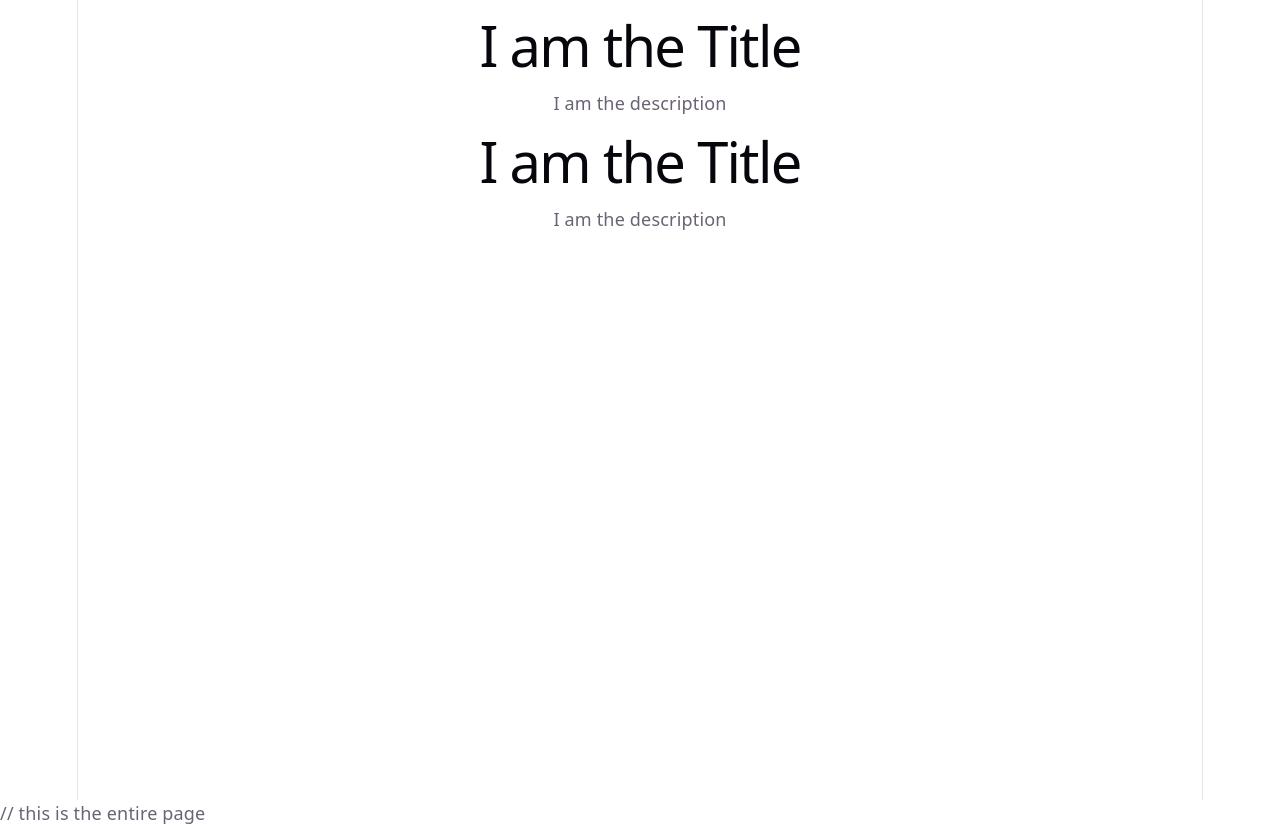
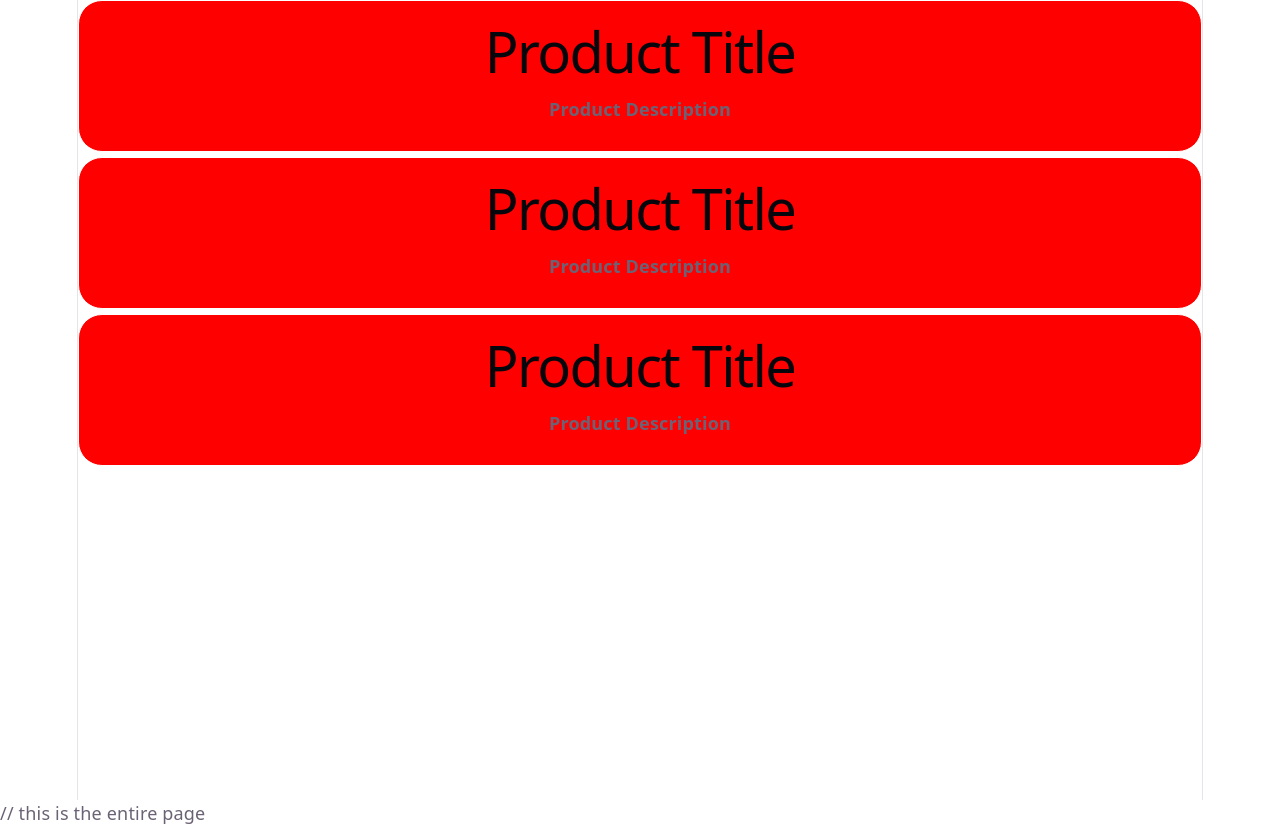
Before and after one commit to Rakeshkumar-2005/React-Learning, a React (Vite) app in the folder basic-react-app/: page / in a window 1280 px wide. Built offline with nearby package versions, Linux system fonts and the light colour scheme.

Commit message:
Stracturing component

```diff
--- a/basic-react-app/src/App.jsx
+++ b/basic-react-app/src/App.jsx
@@ -1,20 +1,14 @@
 import './App.css';
-import Title from "./Title.jsx";
+import ProductTab from './ProductTab';
+
 
 // import
 
-function Descriptin(){
-  return <p>I am the description</p>
-}
-
 function App() {
   return (
-    <div>
-      <Title />
-      <Descriptin />
-      <Title />
-      <Descriptin />
-    </div>
+    <>
+      <ProductTab/>
+    </>
   );
 }
 
--- /dev/null
+++ b/basic-react-app/src/Product.css
@@ -0,0 +1,7 @@
+.Product{
+  border: 1px solid white;
+  border-radius: 24px;
+  margin-bottom: 5px;
+  padding: 5px 0 5px 0;
+  background-color: red;
+}
--- /dev/null
+++ b/basic-react-app/src/Product.jsx
@@ -0,0 +1,12 @@
+import "./Product.css";
+
+function Product(){
+  return(
+    <div className="Product">
+      <h1>Product Title</h1>
+      <h4>Product Description</h4>
+    </div>
+  );
+}
+
+export default Product;
--- /dev/null
+++ b/basic-react-app/src/ProductTab.jsx
@@ -0,0 +1,13 @@
+import Product from "./Product.jsx";
+
+
+function ProductTab(){
+  return(
+    <>
+    <Product/>
+    <Product/>
+    <Product/>
+    </>
+  );
+}
+export default ProductTab;
--- a/basic-react-app/src/Title.jsx
+++ b/basic-react-app/src/Title.jsx
@@ -1,5 +1,12 @@
 function Title(){
-  return <h1>I am the Title</h1>
+  let name = "Rakesh";
+  return(
+  <div>
+    <h1>I am the Title!</h1>
+    <h3>I am the paragraph!</h3>
+    <p>Hi,{name}</p>
+  </div>
+  );
 }
 
 // export
```
